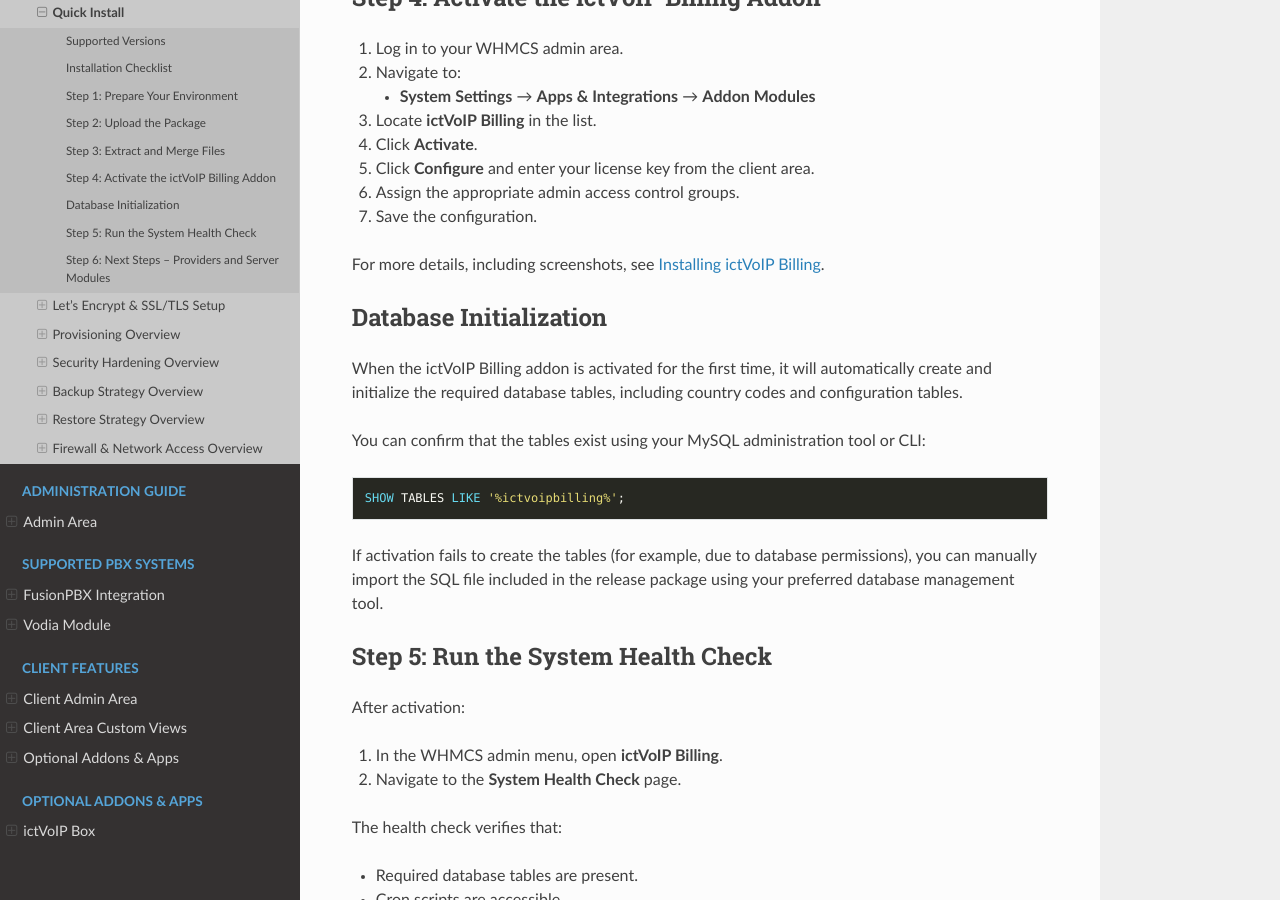
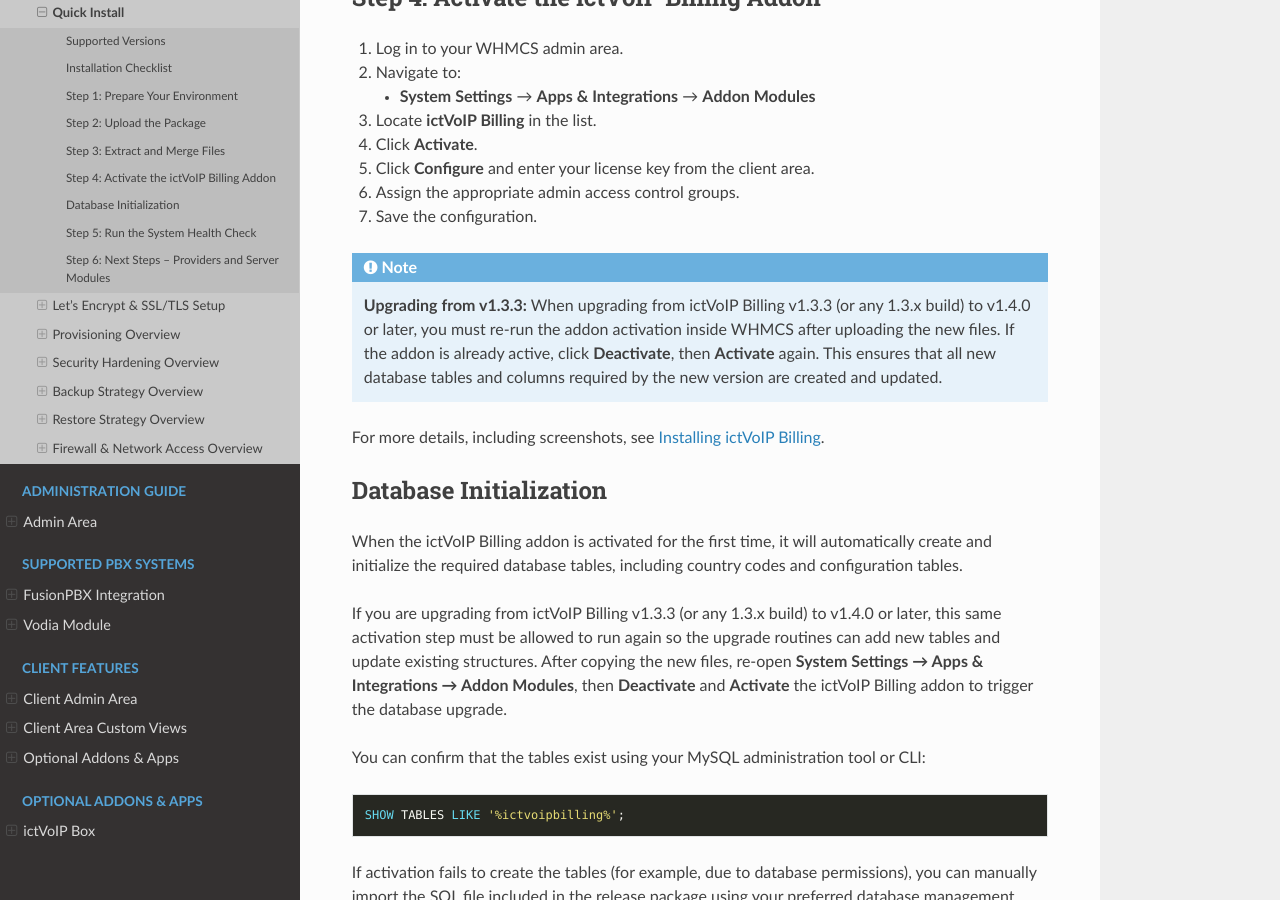
Before and after one commit to ictvoip/ictvoip-docs, a Sphinx documentation site: the page built from docs/source/getting_started/quick_install.rst, in a window 1280 px wide and 900 px high, scrolled down 2089 px. Built offline with Sphinx 7.4.7 and the Read the Docs theme 3.1.0, drawn with Linux system fonts in a browser that asks for light colours; pages that are not in the unit, such as notebooks, are missing from menus.

Commit message:
add upgrade steps

```diff
--- a/docs/source/getting_started/quick_install.rst
+++ b/docs/source/getting_started/quick_install.rst
@@ -101,12 +101,18 @@ Step 4: Activate the ictVoIP Billing Addon
 6. Assign the appropriate admin access control groups.
 7. Save the configuration.
 
+.. note::
+
+   **Upgrading from v1.3.3:** When upgrading from ictVoIP Billing v1.3.3 (or any 1.3.x build) to v1.4.0 or later, you must re-run the addon activation inside WHMCS after uploading the new files. If the addon is already active, click **Deactivate**, then **Activate** again. This ensures that all new database tables and columns required by the new version are created and updated.
+
 For more details, including screenshots, see :doc:`/admin/ictvoipbilling`.
 
 Database Initialization
 =======================
 
 When the ictVoIP Billing addon is activated for the first time, it will automatically create and initialize the required database tables, including country codes and configuration tables.
+
+If you are upgrading from ictVoIP Billing v1.3.3 (or any 1.3.x build) to v1.4.0 or later, this same activation step must be allowed to run again so the upgrade routines can add new tables and update existing structures. After copying the new files, re-open **System Settings → Apps & Integrations → Addon Modules**, then **Deactivate** and **Activate** the ictVoIP Billing addon to trigger the database upgrade.
 
 You can confirm that the tables exist using your MySQL administration tool or CLI:
 
```
